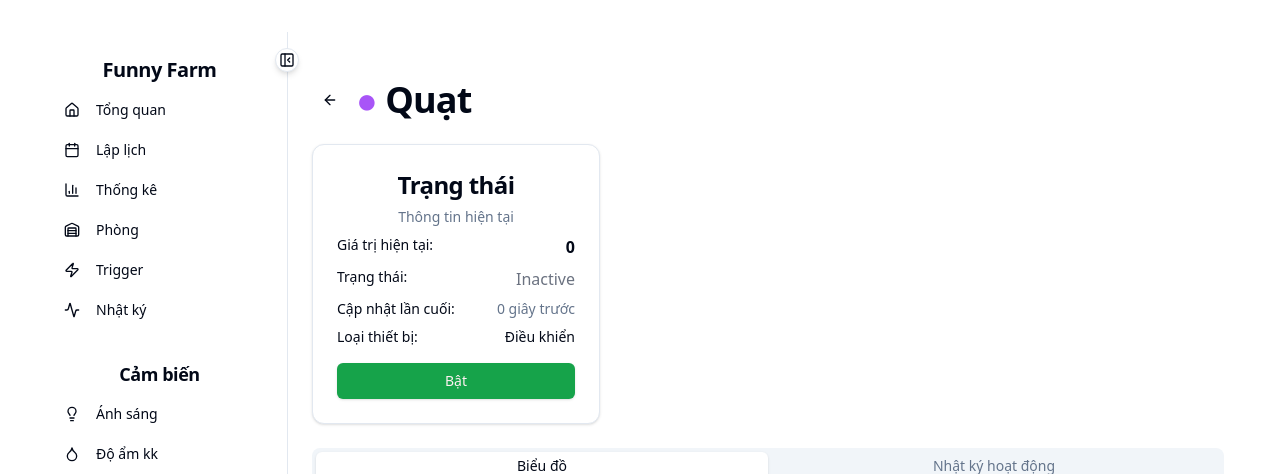
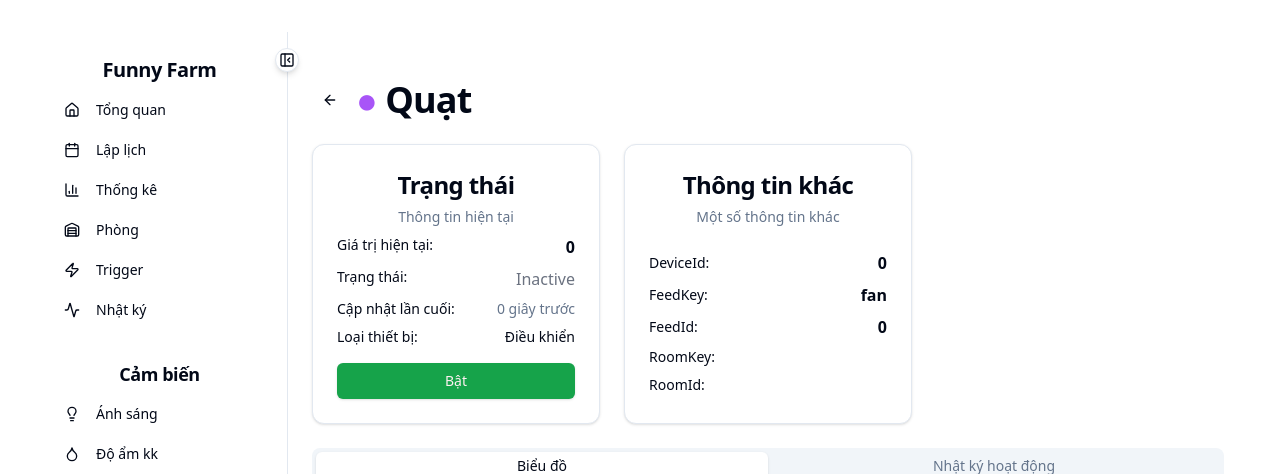
Before and after one commit to HienLe2004/funny-farm-frontend-242, a React (Vite) app: page /devices/fan in a window 1280 px wide. Shown: the top 474 px of the page. Built offline with nearby package versions, Linux system fonts and the light colour scheme; no server answers; sample sign-in values are in the browser's storage.

Commit message:
Update card show device detail keys

```diff
--- a/src/pages/DeviceDetailPage.tsx
+++ b/src/pages/DeviceDetailPage.tsx
@@ -94,6 +94,16 @@ export default function DeviceDetailPage () {
       "hum":{feedId:0,threshold_min:0,threshold_max:0},
       "soil":{feedId:0,threshold_min:0,threshold_max:0},
       "ready":{feedId:0,threshold_min:0,threshold_max:0}
+    })
+    const [deviceIds, setDeviceIds] = useState({
+      "light":{feedId:0,id:0},
+      "temp":{feedId:0,id:0},
+      "hum":{feedId:0,id:0},
+      "soil":{feedId:0,id:0},
+      "pump1":{feedId:0,id:0},
+      "pump2":{feedId:0,id:0},
+      "fan":{feedId:0,id:0},
+      "ready":{feedId:0,id:0}
     })
     const [device,setDevice] = useState(devices[id as keyof typeof devices])
     if (!device) {
@@ -223,6 +233,16 @@ export default function DeviceDetailPage () {
             const deviceDataList = {
               "light":{feedId:0,threshold_min:0,threshold_max:0}, "temp":{feedId:0,threshold_min:0,threshold_max:0}, "hum":{feedId:0,threshold_min:0,threshold_max:0}, "soil":{feedId:0,threshold_min:0,threshold_max:0}, "ready":{feedId:0,threshold_min:0,threshold_max:0}
             }
+            const deviceIdList = {
+              "light":{feedId:0,id:0},
+              "temp":{feedId:0,id:0},
+              "hum":{feedId:0,id:0},
+              "soil":{feedId:0,id:0},
+              "pump1":{feedId:0,id:0},
+              "pump2":{feedId:0,id:0},
+              "fan":{feedId:0,id:0},
+              "ready":{feedId:0,id:0}
+            }
             const listDeviceDTO = roomData.listDeviceDTO
             listDeviceDTO.map((deviceDTO:any) => {
               if (deviceDTO.type == "SENSOR") {
@@ -237,17 +257,27 @@ export default function DeviceDetailPage () {
                   }
                 })
               }
+              const deviceFeedKey = Object.keys(deviceDTO.feedsList)[0]
+              Object.keys(deviceIdList).forEach((device) => {
+                if (deviceFeedKey.split(".")[1].includes(device)) {
+                  deviceIdList[device as keyof typeof deviceIdList] = {
+                    "id":deviceDTO.id,
+                    "feedId":deviceDTO.feedsList[deviceFeedKey].feedId
+                  }
+                }
+              })
             })
-            console.log(deviceDataList)
             deviceDataList.ready.feedId = 1
+            deviceIdList.ready.feedId = 1
             setSensorFeedIds(deviceDataList)
+            setDeviceIds(deviceIdList)
           }
           else {
             console.log("Room has no device")
           }
         }
         getDeviceList()
-      }, [feedKey, sensorFeedIds.ready.feedId])
+      }, [feedKey, sensorFeedIds.ready.feedId, deviceIds.ready.feedId])
     return (
         <div className="flex min-h-screen w-full flex-col">
           <main className="flex-1">
@@ -299,10 +329,50 @@ export default function DeviceDetailPage () {
                       )}
                     </CardContent>
                   </Card>
+                  <Card>
+                    <CardHeader>
+                      <CardTitle className="text-2xl font-semibold">Thông tin khác</CardTitle>
+                      <CardDescription>Một số thông tin khác</CardDescription>
+                    </CardHeader>
+                    <CardContent>
+                      <div className="grid gap-2">
+                        <div className="flex justify-between items-center">
+                          <span className=" text-sm font-medium">DeviceId:</span>
+                          <span className="font-bold">
+                            {deviceIds[feedKey as keyof typeof deviceIds].id}
+                          </span>
+                        </div>
+                        <div className="flex justify-between items-center">
+                          <span className=" text-sm font-medium">FeedKey:</span>
+                          <span className="font-bold">
+                            {feedKey}
+                          </span>
+                        </div>
+                        <div className="flex justify-between items-center">
+                          <span className=" text-sm font-medium">FeedId:</span>
+                          <span className="font-bold">
+                            {deviceIds[feedKey as keyof typeof deviceIds].feedId}
+                          </span>
+                        </div>
+                        <div className="flex justify-between items-center">
+                          <span className=" text-sm font-medium">RoomKey:</span>
+                          <span className="font-bold">
+                            {sessionStorage.getItem('roomKey')}
+                          </span>
+                        </div>
+                        <div className="flex justify-between items-center">
+                          <span className=" text-sm font-medium">RoomId:</span>
+                          <span className="font-bold">
+                            {sessionStorage.getItem('roomId')}
+                          </span>
+                        </div>
+                      </div>
+                    </CardContent>
+                  </Card>
                   {device.type=="sensor" &&
                   <Card>
                     <CardHeader>
-                      <CardTitle>Cấu hình ngưỡng</CardTitle>
+                      <CardTitle className="text-2xl font-semibold">Cấu hình ngưỡng</CardTitle>
                       <CardDescription>Cấu hình ngưỡng hiện tại</CardDescription>
                     </CardHeader>
                     <CardContent>
```
